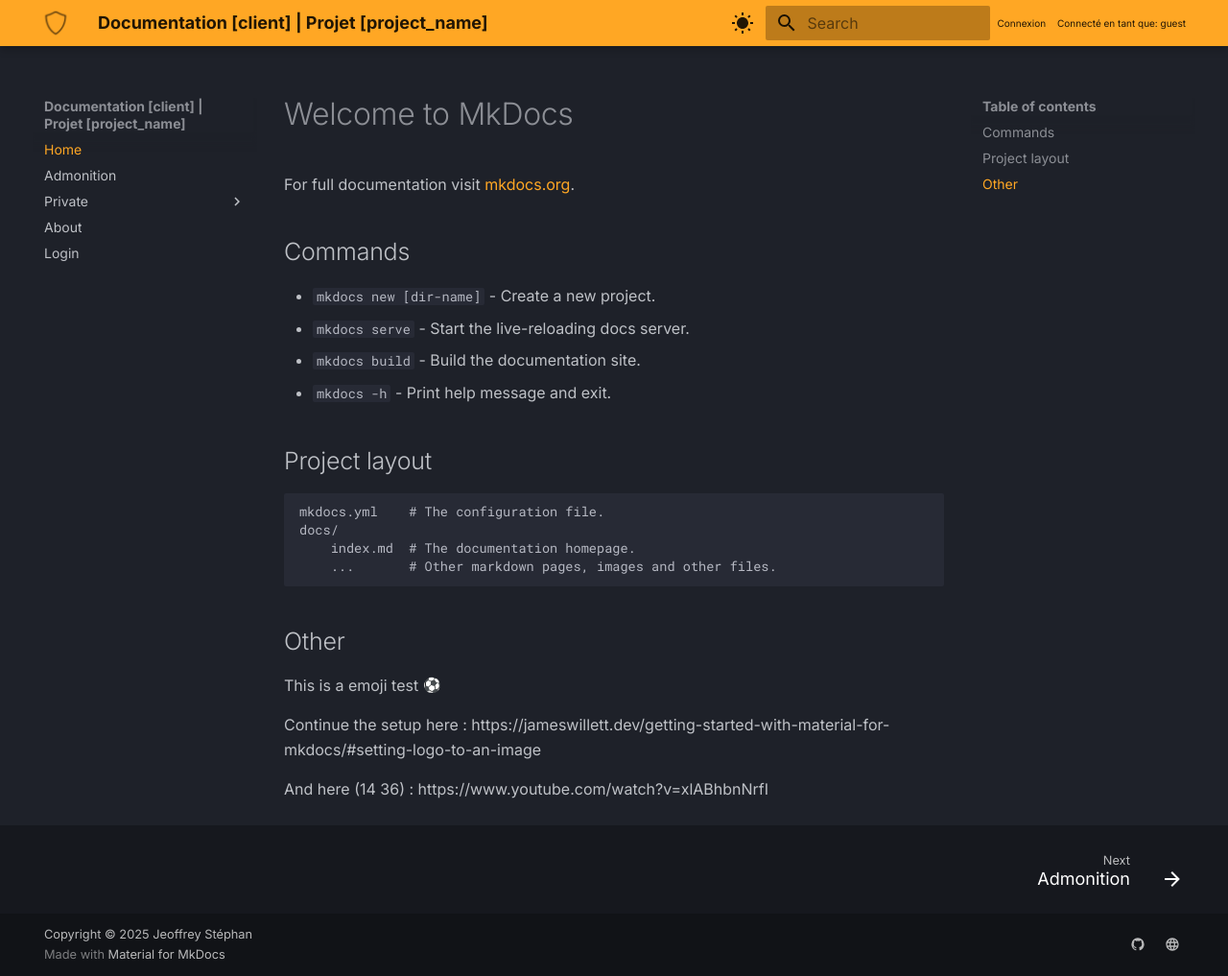
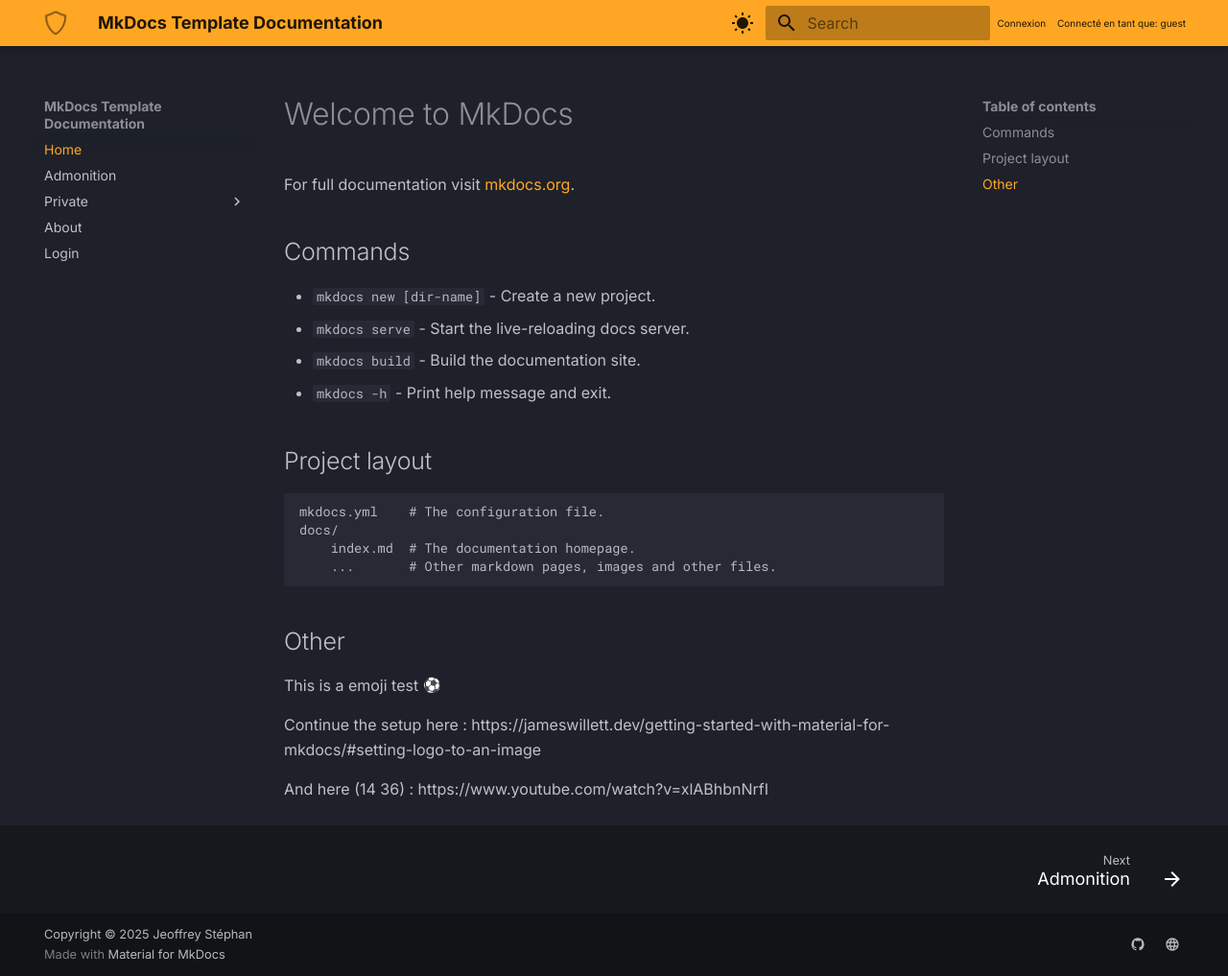
Before and after one commit to jeoste/mkdocs-template, an MkDocs documentation site: the page built from docs/index.md, in a window 1280 px wide and 1017 px high. Shown: the whole window at 96% size. Built offline with MkDocs 1.6.1 and Material for MkDocs 9.7.7, drawn with Linux system fonts in a browser that asks for light colours; emoji names are drawn with the system emoji font.

Commit message:
Update MkDocs site name: Change site_name in mkdocs.yml to "MkDocs Template Documentation" for improved clarity and consistency.

```diff
--- a/mkdocs.yml
+++ b/mkdocs.yml
@@ -1,4 +1,4 @@
-site_name: Documentation [client] | Projet [project_name]
+site_name: MkDocs Template Documentation
 nav:
   - Home: index.md
   - Admonition: admonition.md
```
